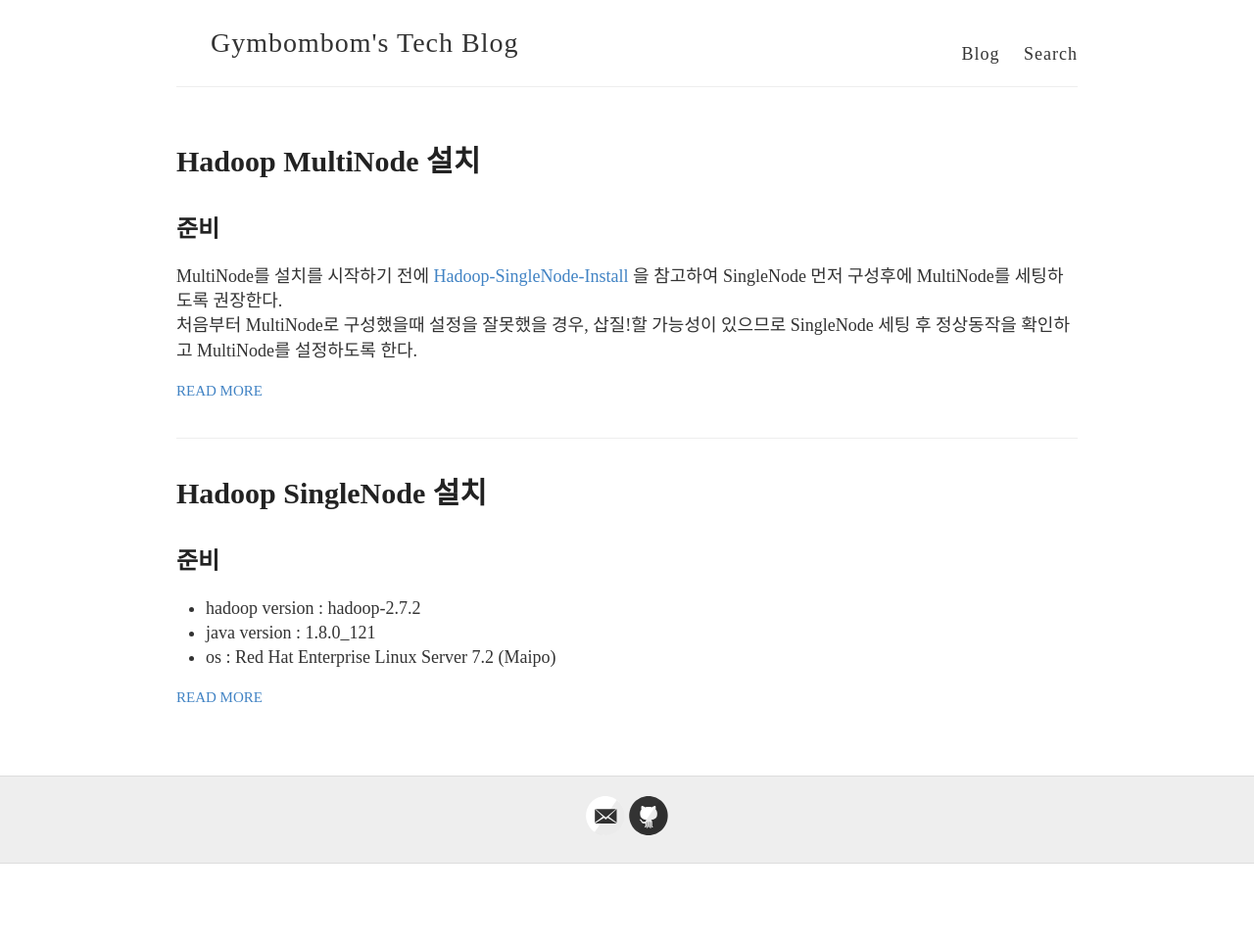
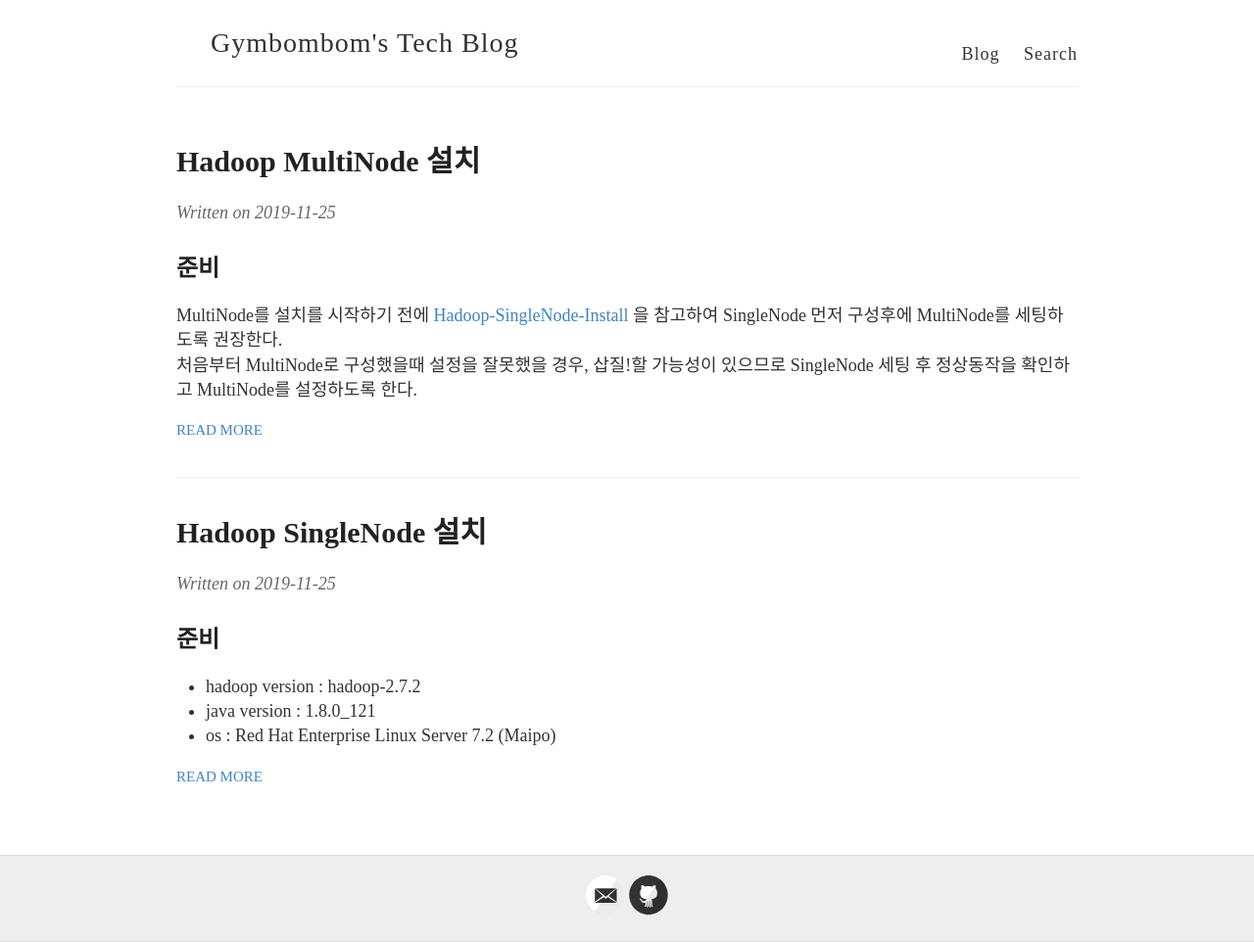
Before and after one commit to jaeheon209/gymbombom.github.io, a Jekyll site: the page built from index.html, in a window 1280 px wide. Shown: the whole page at 98% size. Built offline with Jekyll 4.4.1, drawn with Linux system fonts in a browser that asks for light colours; nearby versions of some CDN libraries; some web fonts are replaced; before the commit the page ends 900 px from its top, so only the background shows below that.

Commit message:
post list 화면에 작성일자 표시되도록 수정

```diff
--- a/index.html
+++ b/index.html
@@ -5,9 +5,10 @@ layout: default
 <div class="posts">
   {% for post in site.posts %}
     <article class="post">
-
       <h1><a href="{{ site.baseurl }}{{ post.url }}">{{ post.title }}</a></h1>
-
+      <div class="date">
+        Written on {{ post.date | date: "%Y-%m-%d" }}
+     </div>
       <div class="entry">
         {{ post.excerpt }}
       </div>
```
